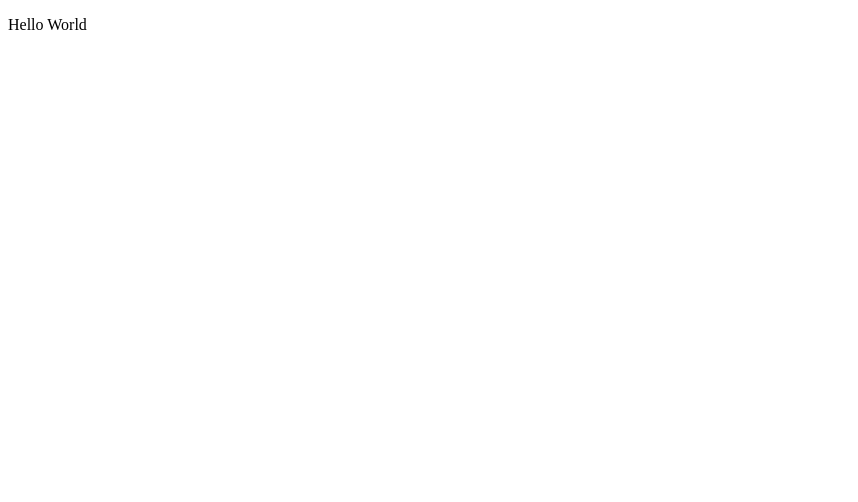
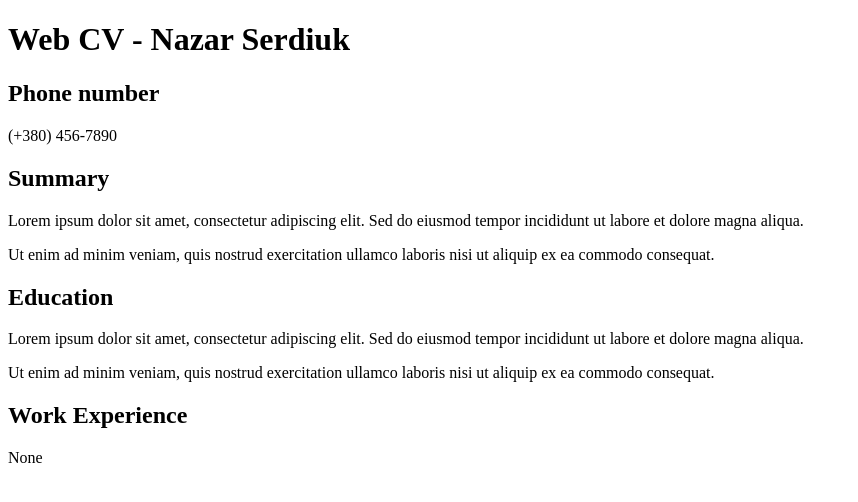
Before and after one commit to NazarSerdiuk/first_site, a plain HTML site: page index.html in a window 1280 px wide. Shown: the whole page, without its empty margins (0-858 px from the left). Drawn offline with Linux system fonts and the light colour scheme.

Commit message:
first commit

```diff
--- a/index.html
+++ b/index.html
@@ -1,11 +1,36 @@
 <!DOCTYPE html>
-<html lang="en">
+<html lang="en-US">
 <head>
     <meta charset="UTF-8">
     <meta name="viewport" content="width=device-width, initial-scale=1.0">
-    <title>First-page</title>
+    <link rel="icon" type="image/x-icon" href="images/favicon.ico">
+    <title>Web CV - Nazar Serdiuk</title>
 </head>
+<!-- This page is created for the 'Introduction to HTML' training course. -->
 <body>
-    <p>Hello World</p>
+    <header>
+        <h1>Web CV - Nazar Serdiuk</h1>
+        <aside>
+            <h2>Phone number</h2>
+            <p>(+380) 456-7890</p>
+        </aside>
+    </header>
+    <main>
+        <section>
+            <h2>Summary</h2>
+            <p>Lorem ipsum dolor sit amet, consectetur adipiscing elit. Sed do eiusmod tempor incididunt ut labore et dolore magna aliqua.</p>
+            <p>Ut enim ad minim veniam, quis nostrud exercitation ullamco laboris nisi ut aliquip ex ea commodo consequat.</p>
+        </section>
+        <section>
+            <h2>Education</h2>
+            <p>Lorem ipsum dolor sit amet, consectetur adipiscing elit. Sed do eiusmod tempor incididunt ut labore et dolore magna aliqua.</p>
+            <p>Ut enim ad minim veniam, quis nostrud exercitation ullamco laboris nisi ut aliquip ex ea commodo consequat.</p>
+        </section>
+        <section>
+            <h2>Work Experience</h2>
+            <p>None</p>
+        </section>
+    </main>
+    <footer></footer>
 </body>
 </html>
```
